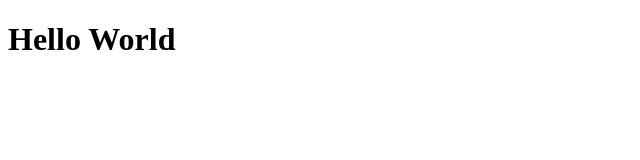
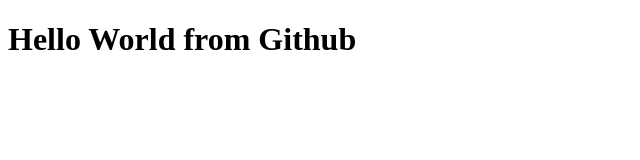
Before and after one commit to ricksanto/ricksanto, a plain HTML site: page index.html in a window 1280 px wide. Shown: the whole page, without its empty margins (0-640 px from the left). Drawn offline with Linux system fonts and the light colour scheme.

Commit message:
Changed title
To indicate source is from github. Testing github deployment in netlify

```diff
--- a/index.html
+++ b/index.html
@@ -7,6 +7,6 @@
   <title>TEST PAGE</title>
 </head>
 <body>
-  <h1>Hello World</h1>
+  <h1>Hello World from Github</h1>
 </body>
 </html>
```
